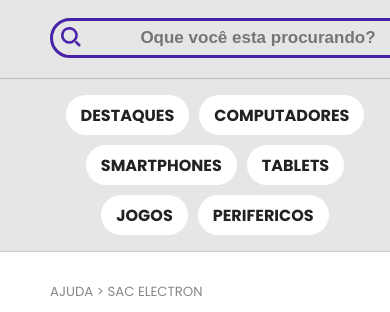
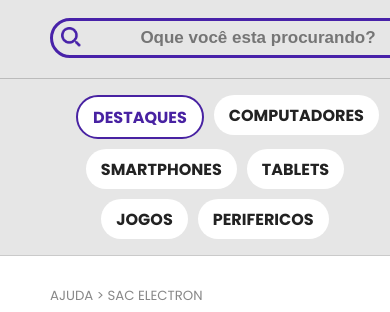
Before and after one commit to 4lex-passos/ElectronEletronics, a plain HTML site: page contato.html in a window 390 px wide. Shown: the part 72-384 px from the top of the page. Drawn offline with Linux system fonts and the light colour scheme.

Commit message:
Update contato.html

```diff
--- a/contato.html
+++ b/contato.html
@@ -8,33 +8,32 @@
   <title>Fale conosco</title>
 </head>
 <body>
-  <div class="container">
   <header>
 
     <div class="cabecalho_box">
       <img class='logo' src="imagens/logo.png" alt="Logo Electron">
       <div class="search_box">
         <input type="search" id="search" name="search" placeholder="Oque você esta procurando?">
-          <div class="carrinho" href='index.html'>
-            <img class='sacola'src="imagens/car.png" alt="icone de sacola">
+        <div class="carrinho">
+          <img class='sacola' src="imagens/car.png" alt="icone de sacola">
         </div>
       </div>
     </div>
 
     <nav class="menu_box">
       <ul class="categorias">
-          <a class="menu_option" href="index.html">DESTAQUES</a>
-          <a class="menu_option" href="mobile.html">COMPUTADORES</li>
-          <a class="menu_option" href="mobile.html">SMARTPHONES</a>
-          <a class="menu_option" href="mobile.html">TABLETS</a>
-          <a class="menu_option" href="mobile.html">JOGOS</a>
-          <a class="menu_option" href="mobile.html">PERIFERICOS</a>
+        <li><a class="menu_option_active" href="index.html">DESTAQUES</a></li>
+        <li><a class="menu_option" href="mobile.html">COMPUTADORES</a></li>
+        <li><a class="menu_option" href="mobile.html">SMARTPHONES</a></li>
+        <li><a class="menu_option" href="mobile.html">TABLETS</a></li>
+        <li><a class="menu_option" href="mobile.html">JOGOS</a></li>
+        <li><a class="menu_option" href="mobile.html">PERIFERICOS</a></li>
       </ul>
     </nav>
 
   </header>
 
-    <!--AREÀ DO CONTEUDO QUE VOCÊ IRA FAZER------------------------------->
+    <!--AREÀ DO CONTEUDO QUE VOCÊ IRA FAZER-->
     <main>
 
       <div class="produto_page">
@@ -65,7 +64,7 @@
               </div>
 
               <label for="tipoAssunto">TIPO DE ASSUNTO:</label><br>
-              <select id="tipoAssunto" name="tipoAssunto"><br>
+              <select id="tipoAssunto" name="tipoAssunto">
                 <option value="defeito">PRODUTO COM DEFEITO</option>
                 <option value="devolução">DEVOLUÇÃO</option>
                 <option value="reclamacoes">RECLAMAÇÕES</option>
@@ -80,7 +79,7 @@
 
           <div class="atendimento_box">
             <strong>ATENDIMENTO</strong> <br> <br>
-            <strong> HORÁRIO DE ATENDIMENTO: </strong> 08:00 ÀS 20:00 DE SEGUNDA À SEXTA-FEIRA E AOS SÁBADOS DAS 08:00 ÀS 14:00, HORÁRIO DE BRASÍLIA (EXCETO FERIADOS).</h3> <br> <br>
+            <strong> HORÁRIO DE ATENDIMENTO: </strong>08:00 ÀS 20:00 DE SEGUNDA À SEXTA-FEIRA E AOS SÁBADOS DAS 08:00 ÀS 14:00, HORÁRIO DE BRASÍLIA (EXCETO FERIADOS).<br> <br>
             <strong>ENDEREÇO: </strong>RUA CARLOS GOMES, 1321 - 9º ANDAR, CENTRO - MANAUS(AM) <br><br>
             <strong>CEP: </strong>  13480-010 <br><br>
             <strong>CENTRAL SAC: </strong>  (19) 2114-4444 <br><br>
@@ -127,7 +126,7 @@
       </div>
 
     </main>
-    <!-------------------------------------------------------------------->
+    <!--===================================================================-->
 
     <footer class="rodape_box">
       <div  class="rodape">
@@ -173,6 +172,5 @@
       </div>
       <p class="copy">© BY ELECTRON</p>
     </footer>
-  </div>
 </body>
 </html>
```
Lines whose indentation alone changed are shown as unchanged.
